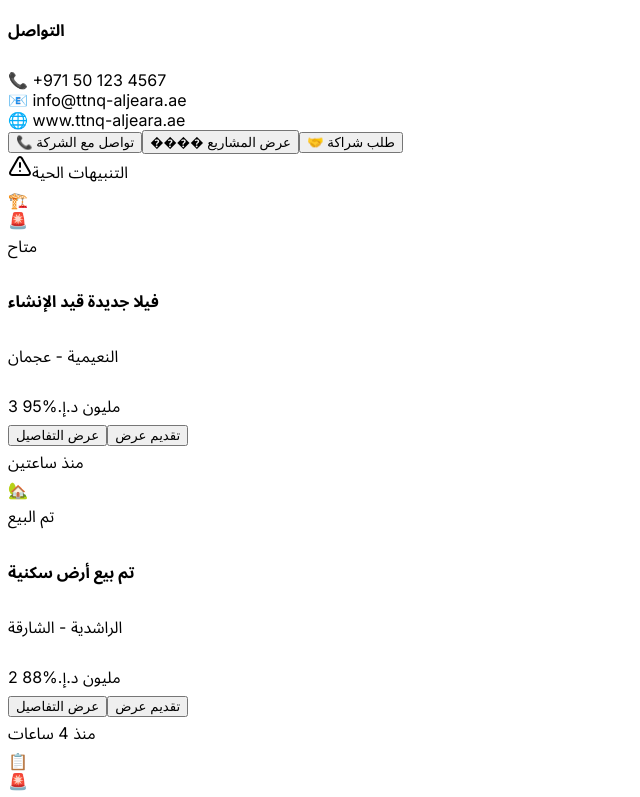
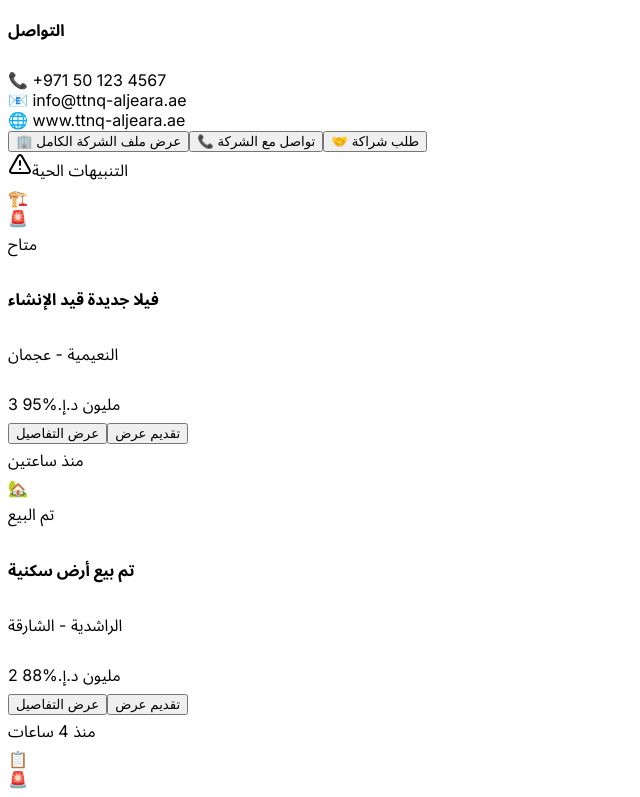
Before and after one commit to KnouxOPS/-KX-PATH, a React (Vite) app in the folder client/: page /smart-terrain in a window 1280 px wide. Shown: the part 2260-3057 px from the top of the page, without its empty margins (0-640 px from the left). Built offline with nearby package versions, Linux system fonts and the light colour scheme; no server answers.

Commit message:
Add navigation link to TTNQ profile from smart terrain page
cgen-844bcbec201340bb80a03fd2c125f37d

```diff
--- a/client/src/pages/SmartUrbanIntelligence.tsx
+++ b/client/src/pages/SmartUrbanIntelligence.tsx
@@ -676,18 +676,18 @@ const SmartUrbanIntelligence: React.FC = () => {
           </div>
 
           <div className="flex gap-3 mt-6">
-            <Button className="bg-gradient-to-r from-blue-600 to-blue-700 hover:from-blue-700 hover:to-blue-800">
+            <Button
+              className="bg-gradient-to-r from-blue-600 to-blue-700 hover:from-blue-700 hover:to-blue-800"
+              onClick={() => window.open("/ttnq-profile", "_blank")}
+            >
+              🏢 عرض ملف الشركة الكامل
+            </Button>
+            <Button className="bg-gradient-to-r from-green-600 to-green-700 hover:from-green-700 hover:to-green-800">
               📞 تواصل مع الشركة
             </Button>
             <Button
               variant="outline"
-              className="border-blue-500 text-blue-400 hover:bg-blue-500/10"
-            >
-              ���� عرض المشاريع
-            </Button>
-            <Button
-              variant="outline"
-              className="border-green-500 text-green-400 hover:bg-green-500/10"
+              className="border-purple-500 text-purple-400 hover:bg-purple-500/10"
             >
               🤝 طلب شراكة
             </Button>
@@ -903,7 +903,7 @@ const SmartUrbanIntelligence: React.FC = () => {
 
                         <div className="space-y-2 mb-4">
                           <div className="flex justify-between">
-                            <span className="text-gray-300">ا��قيمة:</span>
+                            <span className="text-gray-300">القيمة:</span>
                             <span className="font-bold text-green-400">
                               {formatPrice(opportunity.value)}
                             </span>
@@ -1042,7 +1042,7 @@ const SmartUrbanIntelligence: React.FC = () => {
 
           <div className="text-center mt-6 pt-6 border-t border-gray-700">
             <p className="text-gray-400 text-sm mb-2">
-              🤝 شراكة استراتيجية لخدمة الوطن والمجتمع
+              🤝 ش��اكة استراتيجية لخدمة الوطن والمجتمع
             </p>
             <p className="text-gray-500 text-xs">
               🇦🇪 صُنع في الإمارات بفخر • KX PATH × TTNQ AL-JEARA • v2.0 UAE
```
